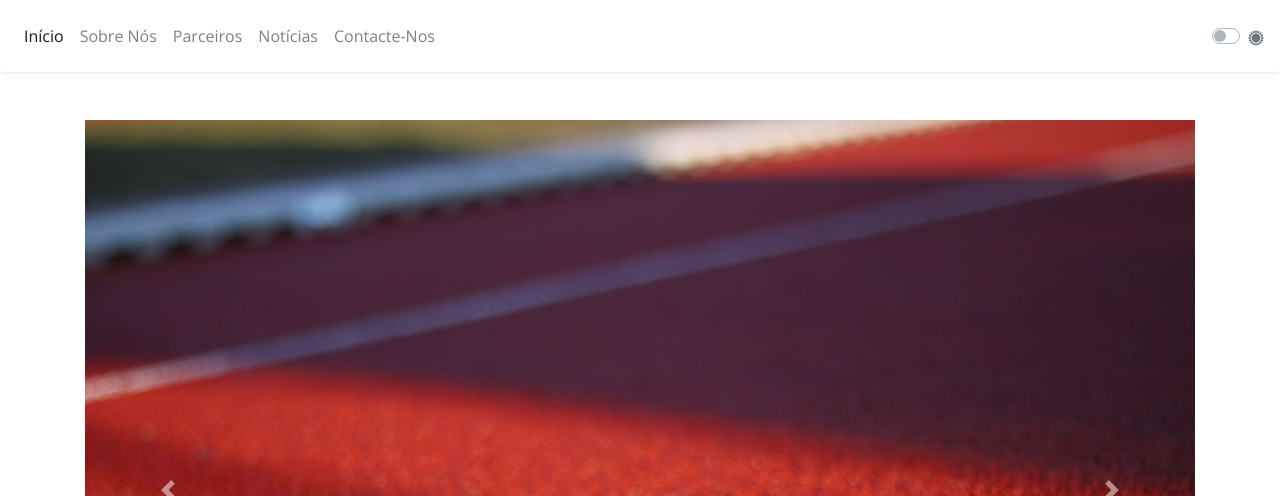
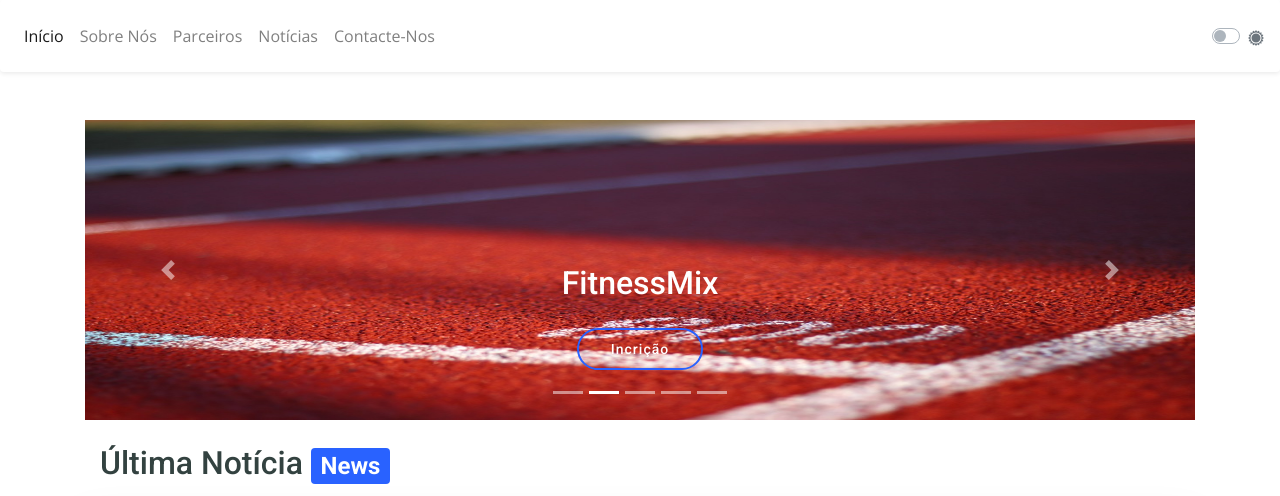
Before and after one commit to GDR-Verderena/gdr-verderena.github.io, a Jekyll site: the page built from index.html, in a window 1280 px wide. Shown: the top 496 px of the page. Built offline with Jekyll 4.4.1, drawn with Linux system fonts in a browser that asks for light colours; grey boxes are pictures that could not be loaded.

Commit message:
Update main.css

```diff
--- a/css/main.css
+++ b/css/main.css
@@ -4,8 +4,8 @@
 	width:100%; height: 200px !important;
 
 }
-.carousel-inner > .item {
-   height: 400px;
+.carousel-item>img{
+    max-height: 300px;
 }
 
 .carousel {
```
